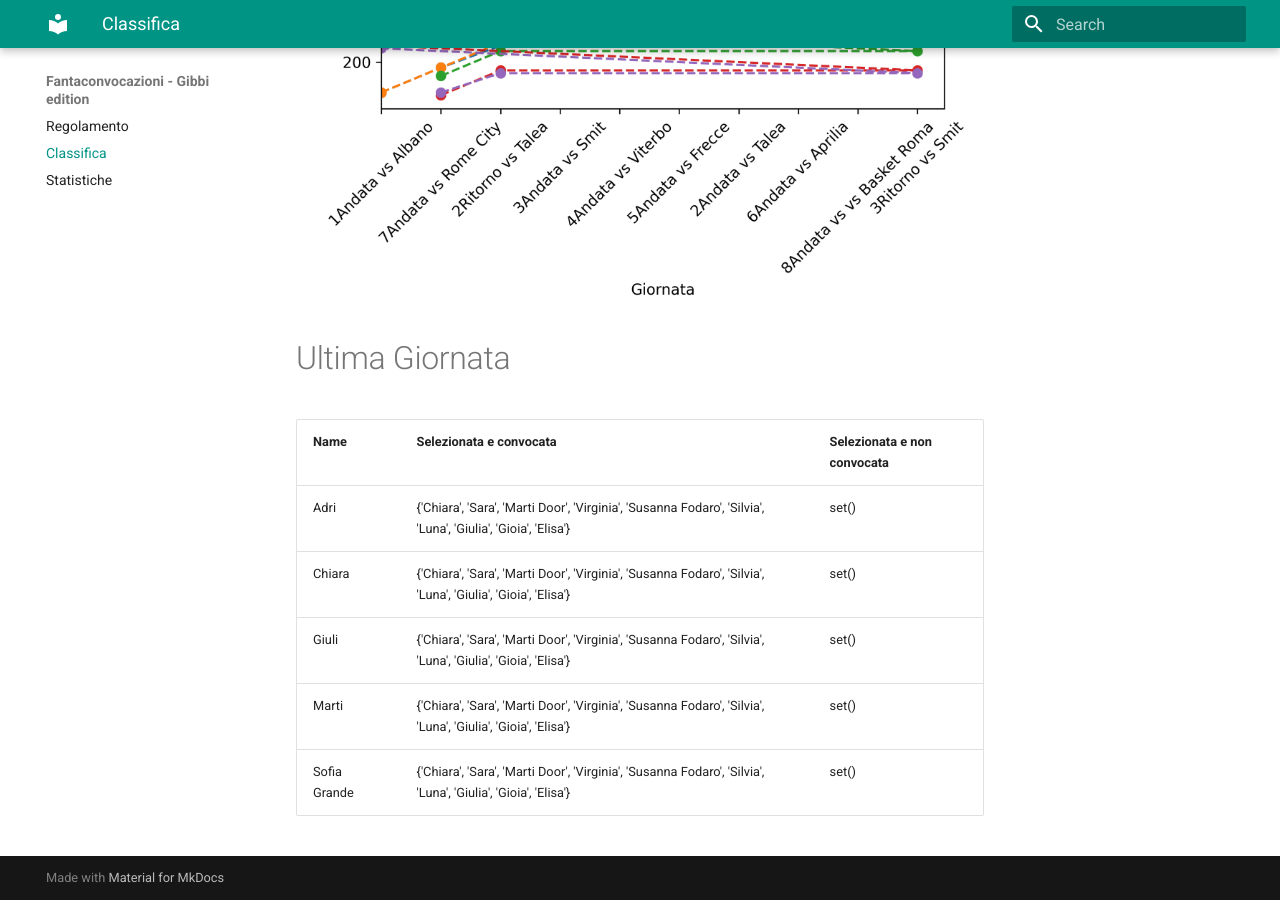
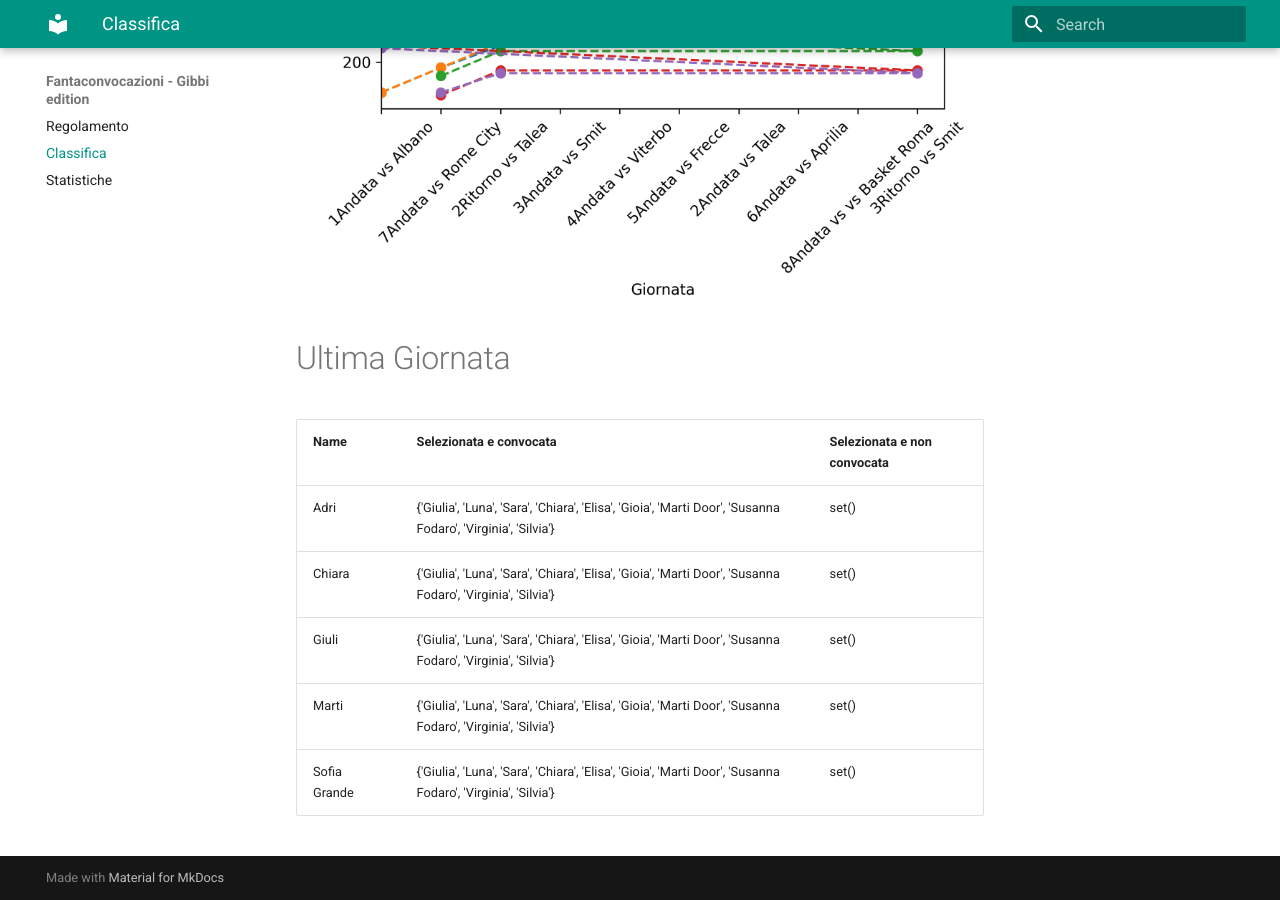
Before and after one commit to martinig94/fantagibbi, an MkDocs documentation site: the page built from docs/Classifica.md, in a window 1280 px wide and 900 px high, scrolled down 810 px. Built offline with MkDocs 1.6.1 and Material for MkDocs 9.7.7, drawn with Linux system fonts in a browser that asks for light colours.

Commit message:
Auto-update from main.py

```diff
--- a/docs/Classifica.md
+++ b/docs/Classifica.md
@@ -18,9 +18,9 @@
 <!-- START_TABLE CORRECT -->
 | Name         | Selezionata e convocata                                                                                      | Selezionata e non convocata   |
 |:-------------|:-------------------------------------------------------------------------------------------------------------|:------------------------------|
-| Adri         | {'Chiara', 'Sara', 'Marti Door', 'Virginia', 'Susanna Fodaro', 'Silvia', 'Luna', 'Giulia', 'Gioia', 'Elisa'} | set()                         |
-| Chiara       | {'Chiara', 'Sara', 'Marti Door', 'Virginia', 'Susanna Fodaro', 'Silvia', 'Luna', 'Giulia', 'Gioia', 'Elisa'} | set()                         |
-| Giuli        | {'Chiara', 'Sara', 'Marti Door', 'Virginia', 'Susanna Fodaro', 'Silvia', 'Luna', 'Giulia', 'Gioia', 'Elisa'} | set()                         |
-| Marti        | {'Chiara', 'Sara', 'Marti Door', 'Virginia', 'Susanna Fodaro', 'Silvia', 'Luna', 'Giulia', 'Gioia', 'Elisa'} | set()                         |
-| Sofia Grande | {'Chiara', 'Sara', 'Marti Door', 'Virginia', 'Susanna Fodaro', 'Silvia', 'Luna', 'Giulia', 'Gioia', 'Elisa'} | set()                         |
+| Adri         | {'Giulia', 'Luna', 'Sara', 'Chiara', 'Elisa', 'Gioia', 'Marti Door', 'Susanna Fodaro', 'Virginia', 'Silvia'} | set()                         |
+| Chiara       | {'Giulia', 'Luna', 'Sara', 'Chiara', 'Elisa', 'Gioia', 'Marti Door', 'Susanna Fodaro', 'Virginia', 'Silvia'} | set()                         |
+| Giuli        | {'Giulia', 'Luna', 'Sara', 'Chiara', 'Elisa', 'Gioia', 'Marti Door', 'Susanna Fodaro', 'Virginia', 'Silvia'} | set()                         |
+| Marti        | {'Giulia', 'Luna', 'Sara', 'Chiara', 'Elisa', 'Gioia', 'Marti Door', 'Susanna Fodaro', 'Virginia', 'Silvia'} | set()                         |
+| Sofia Grande | {'Giulia', 'Luna', 'Sara', 'Chiara', 'Elisa', 'Gioia', 'Marti Door', 'Susanna Fodaro', 'Virginia', 'Silvia'} | set()                         |
 <!-- END_TABLE CORRECT -->
```
